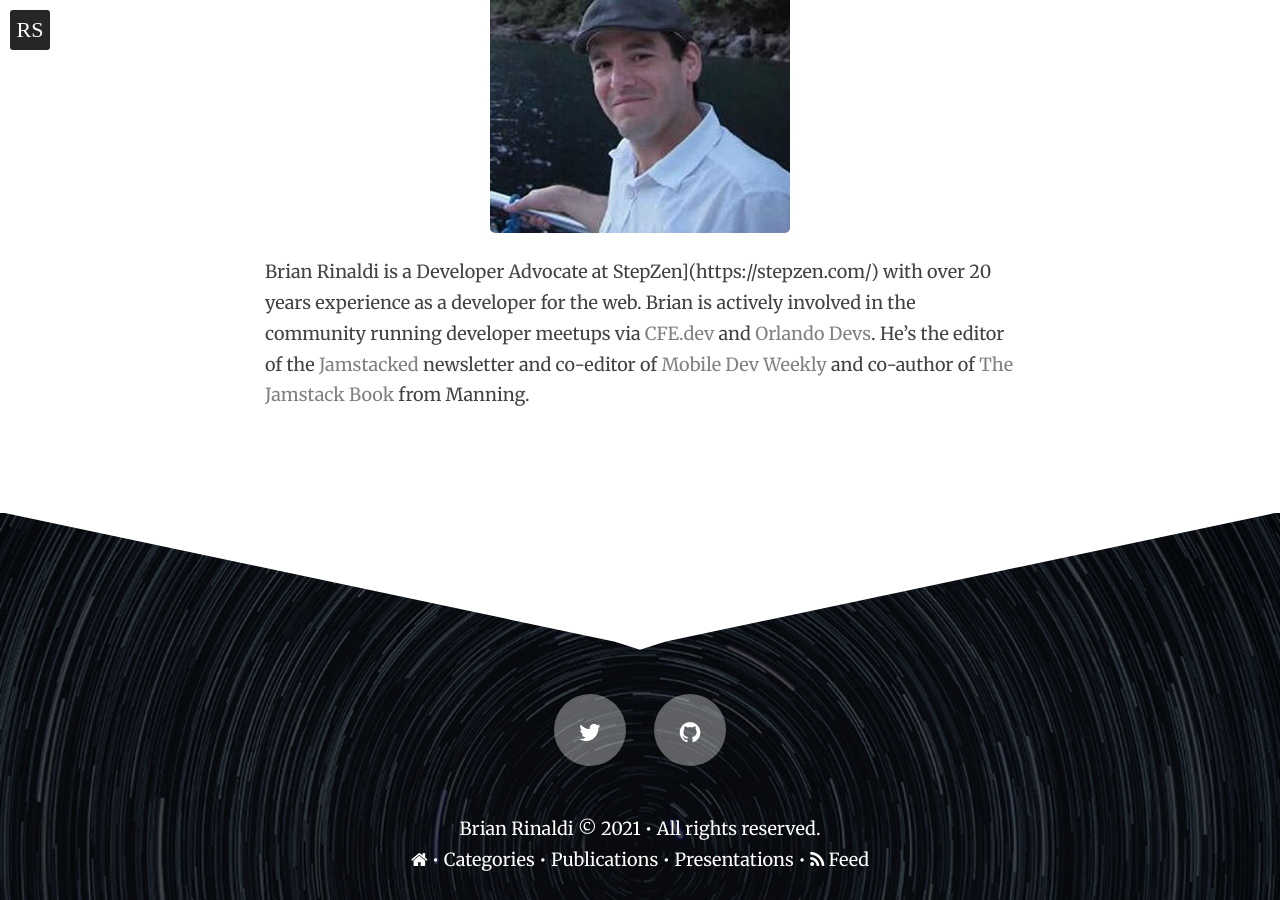
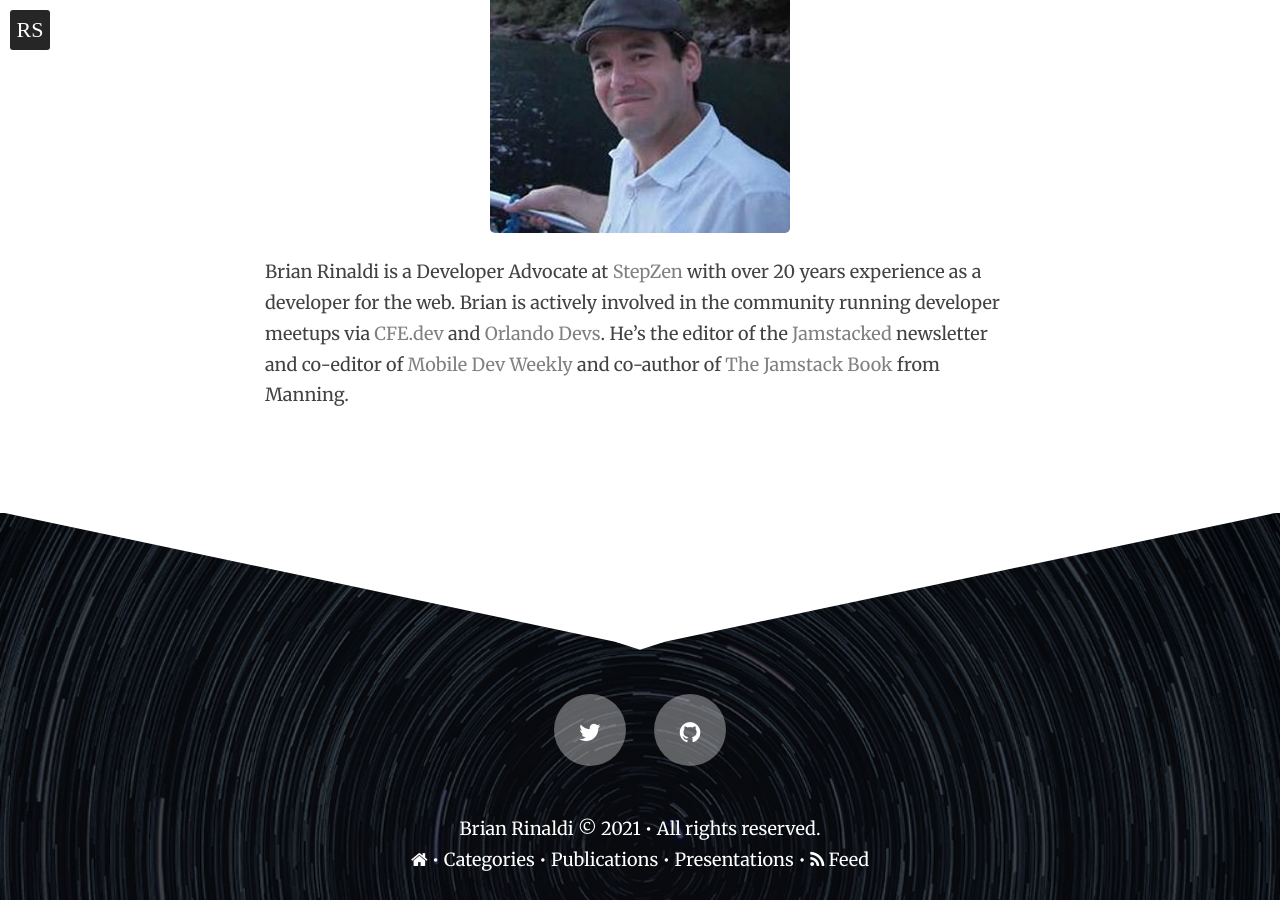
Before and after one commit to remotesynth/remotesynth.github.io, a Jekyll site: the page built from _pages/about.md, in a window 1280 px wide and 900 px high, scrolled down 823 px. Built offline with Jekyll 4.4.1, drawn with Linux system fonts in a browser that asks for light colours; a script that is not in the unit is left out.

Commit message:
Update about.md

```diff
--- a/_pages/about.md
+++ b/_pages/about.md
@@ -6,4 +6,4 @@ permalink: "/about/"
 
 <center><img src="/images/brian.jpg" alt="Brian Rinaldi" itemprop="image"></center>
 
-Brian Rinaldi is a Developer Advocate at StepZen](https://stepzen.com/) with over 20 years experience as a developer for the web. Brian is actively involved in the community running developer meetups via [CFE.dev](https://cfe.dev/) and [Orlando Devs](https://orlandodevs.com/). He's the editor of the [Jamstacked](https://jamstack.email/) newsletter and co-editor of [Mobile Dev Weekly](https://mobiledevweekly.com/) and co-author of [The Jamstack Book](https://www.manning.com/books/the-jamstack-book) from Manning.
+Brian Rinaldi is a Developer Advocate at [StepZen](https://stepzen.com/) with over 20 years experience as a developer for the web. Brian is actively involved in the community running developer meetups via [CFE.dev](https://cfe.dev/) and [Orlando Devs](https://orlandodevs.com/). He's the editor of the [Jamstacked](https://jamstack.email/) newsletter and co-editor of [Mobile Dev Weekly](https://mobiledevweekly.com/) and co-author of [The Jamstack Book](https://www.manning.com/books/the-jamstack-book) from Manning.
```
